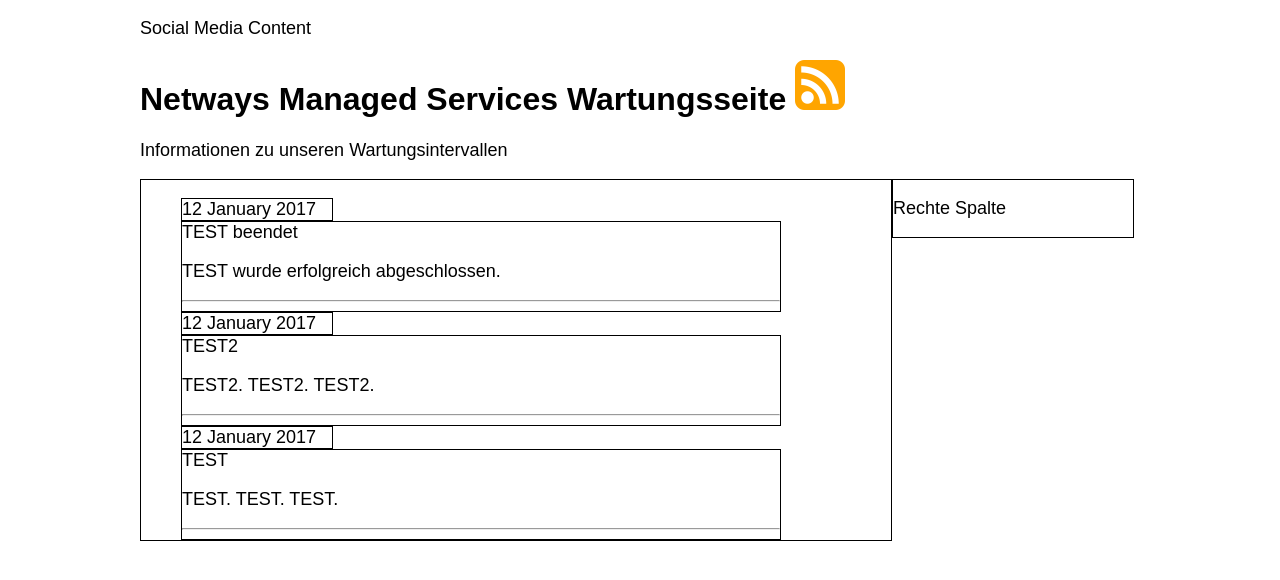
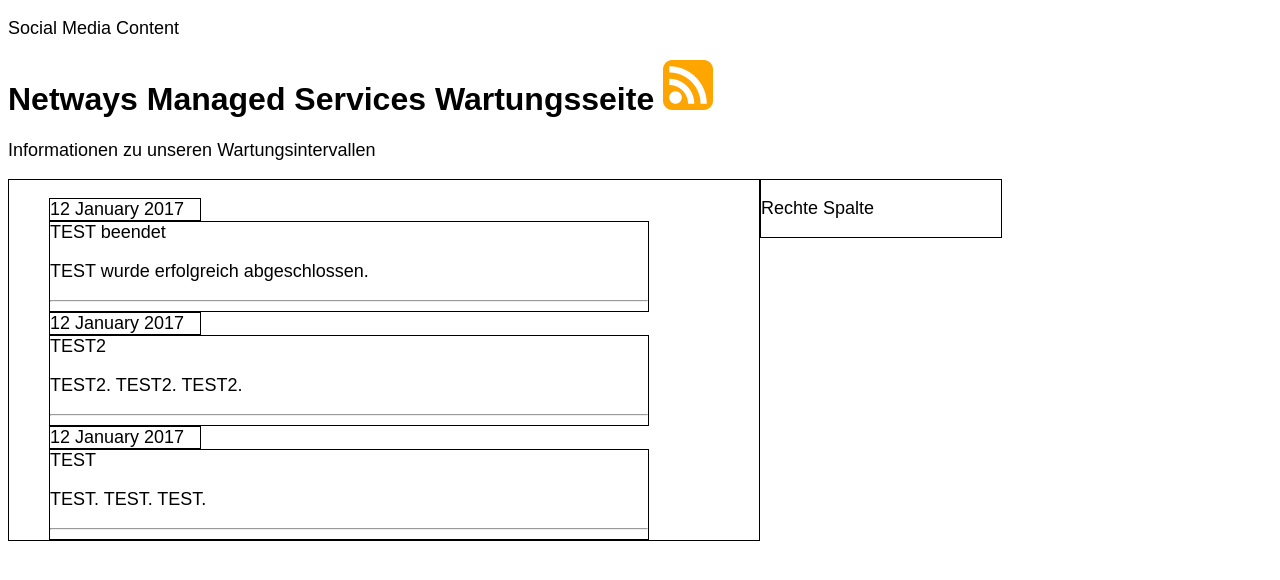
Before and after one commit to Storagegirl/storagegirl.github.io, a Jekyll site: the page built from index.html, in a window 1280 px wide. Shown: the top 580 px of the page. Built offline with Jekyll 4.4.1, drawn with Linux system fonts in a browser that asks for light colours.

Commit message:
Update index.html

```diff
--- a/index.html
+++ b/index.html
@@ -3,7 +3,7 @@
 title: Wartungsübersicht
 ---
 
-<div id="container" style="margin:auto; width:1000px">
+<div id="container" style="width:1000px">
 
 	<div class=boxsocial>
 	<p>Social Media Content</p>
```
